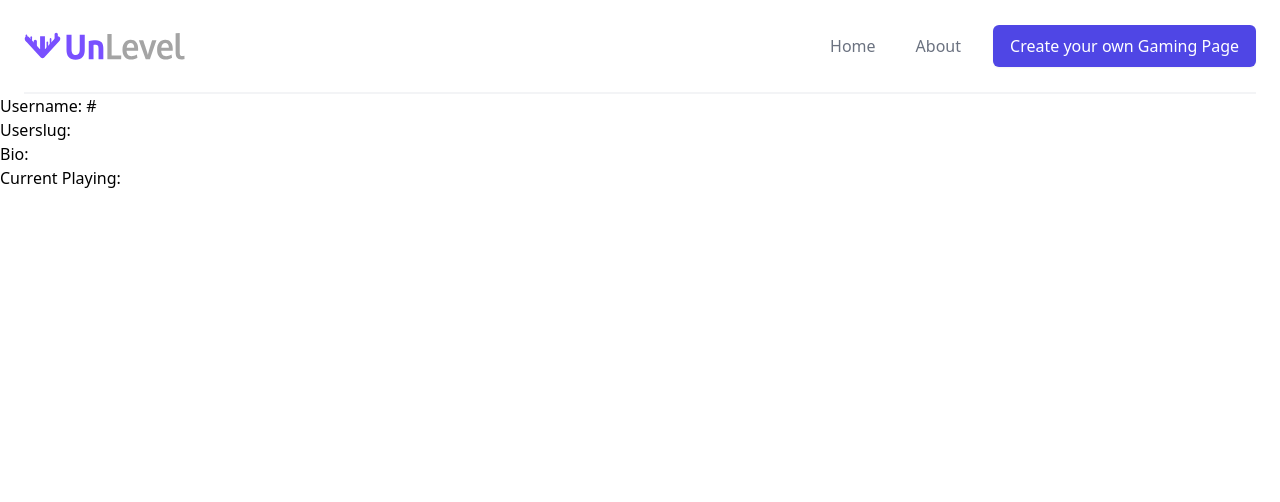
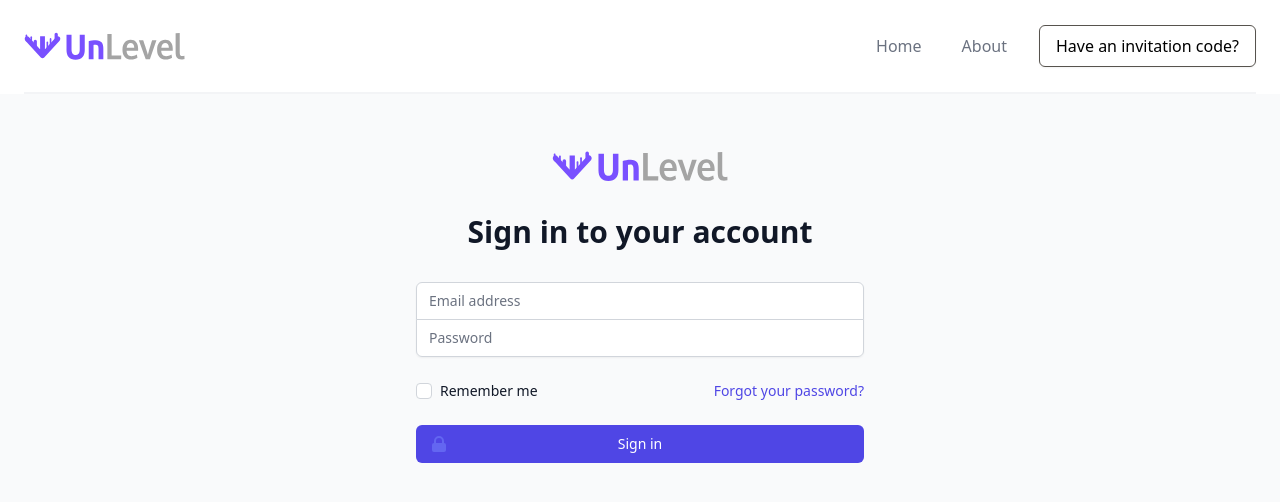
Before and after one commit to StackSpacePH/ggwp, a React (Create React App) app in the folder frontend/: page /login in a window 1280 px wide. Shown: the top 502 px of the page. Built offline with nearby package versions, Linux system fonts and the light colour scheme; no server answers.

Commit message:
Add: Home page & Login page

```diff
--- a/frontend/package.json
+++ b/frontend/package.json
@@ -6,6 +6,7 @@
     "@headlessui/react": "^1.4.2",
     "@heroicons/react": "^1.0.5",
     "@material-ui/core": "^4.12.3",
+    "@tailwindcss/forms": "^0.4.0",
     "@testing-library/jest-dom": "^5.16.1",
     "@testing-library/react": "^12.1.2",
     "@testing-library/user-event": "^13.5.0",
--- a/frontend/public/index.html
+++ b/frontend/public/index.html
@@ -1,5 +1,5 @@
 <!DOCTYPE html>
-<html lang="en">
+<html class="h-full bg-gray-50" lang="en">
   <head>
     <meta charset="utf-8" />
     <link rel="icon" href="%PUBLIC_URL%/favicon.ico" />
@@ -14,7 +14,7 @@
 
     <title>Unlevel</title>
   </head>
-  <body>
+  <body class="h-full">
     <noscript>You need to enable JavaScript to run this app.</noscript>
     <div id="root"></div>
   </body>
--- a/frontend/src/App.js
+++ b/frontend/src/App.js
@@ -4,6 +4,7 @@
 import Home from './components/home.js';
 import About from './components/about.js';
 import Page from './components/page.js';
+import Login from './components/login.js';
 
 function App() {
   return (
@@ -13,6 +14,7 @@
         <Route path='/' element={<Home />}></Route>
         <Route path='/about' element={<About />}></Route>
         <Route path='/:userslug' element={<Page />}></Route>
+        <Route path='/login' element={<Login />}></Route>
       </Routes>
     </Router>
   );
--- a/frontend/src/components/header.js
+++ b/frontend/src/components/header.js
@@ -13,13 +13,13 @@
       <div className="max-w-7xl mx-auto px-4 sm:px-6">
         <div className="flex justify-between items-center border-b-2 border-gray-100 py-6 md:justify-start md:space-x-10">
           <div className="flex justify-start lg:w-0 lg:flex-1">
-            <a href="#">
+            <Link to='/'>
               <img
                 className="h-8 w-auto sm:h-11"
                 src={logo}
-                alt=""
+                alt="Unlevel Logo"
               />
-            </a>
+            </Link>
           </div>
           <div className="-mr-2 -my-2 md:hidden">
             <Popover.Button className="bg-white rounded-md p-2 inline-flex items-center justify-center text-gray-400 hover:text-gray-500 hover:bg-gray-100 focus:outline-none focus:ring-2 focus:ring-inset focus:ring-indigo-500">
@@ -39,9 +39,9 @@
               </div>
             <a
               href="#"
-              className="ml-8 whitespace-nowrap inline-flex items-center justify-center px-4 py-2 border border-transparent rounded-md shadow-sm text-base font-medium text-white bg-indigo-600 hover:bg-indigo-700"
+              className="ml-8 whitespace-nowrap inline-flex items-center justify-center px-4 py-2 border border-stone-600 rounded-md shadow-sm text-base font-medium text-black bg-transparent hover:bg-indigo-700 hover:text-white hover:border-indigo-700"
             >
-              Create your own Gaming Page
+              Have an invitation code?
             </a>
           </div>
         </div>
@@ -58,17 +58,6 @@
       >
         <Popover.Panel focus className="absolute top-0 inset-x-0 p-2 transition transform origin-top-right md:hidden">
           <div className="rounded-lg shadow-lg ring-1 ring-black ring-opacity-5 bg-white divide-y-2 divide-gray-50">
-            <div className="pt-5 pb-6 px-5">
-              <div className="flex items-center justify-between">
-                <div>
-                  <img
-                    className="h-8 w-auto"
-                    src="https://tailwindui.com/img/logos/workflow-mark-indigo-600.svg"
-                    alt="Workflow"
-                  />
-                </div>
-              </div>
-            </div>
             <div className="py-6 px-5 space-y-6">
               <div className="grid grid-cols-2 gap-y-4 gap-x-8">
                 <Link to="/" className="text-base font-medium text-gray-500 hover:text-gray-900">
@@ -79,16 +68,10 @@
                 </Link>
               </div>
               <div>
-                <a
-                  href="#"
-                  className="w-full flex items-center justify-center px-4 py-2 border border-transparent rounded-md shadow-sm text-base font-medium text-white bg-indigo-600 hover:bg-indigo-700"
-                >
-                  Sign up
-                </a>
                 <p className="mt-6 text-center text-base font-medium text-gray-500">
-                  Want to have yours?{' '}
+                  Reserve your username now!{' '}
                   <a href="#" className="text-indigo-600 hover:text-indigo-500">
-                    Create your own Gaming Page
+                    Reserve Username
                   </a>
                 </p>
               </div>
--- a/frontend/src/components/home.js
+++ b/frontend/src/components/home.js
@@ -2,8 +2,26 @@
 
 export default function Home () {
     return (
-        <div>
-            You're in home
-        </div>
+        <main className="mt-10 mx-auto max-w-7xl px-4 sm:mt-12 sm:px-6 md:mt-16 lg:mt-20 lg:px-8 xl:mt-28">
+            <div className="sm:text-center lg:text-left">
+              <h1 className="text-4xl tracking-tight font-extrabold text-gray-900 sm:text-5xl md:text-6xl">
+                <span className="block xl:inline">Establish your</span>{' '}
+                <span className="block text-indigo-600 xl:inline">gaming brand</span>
+              </h1>
+              <p className="mt-3 text-base text-gray-500 sm:mt-5 sm:text-lg sm:max-w-xl sm:mx-auto md:mt-5 md:text-xl lg:mx-0">
+                UnLevel allows you to establish your gaming identity to the world. Share epic game highlights, game links, and game achievements - all in one place.
+              </p>
+              <div className="mt-5 sm:mt-8 sm:flex sm:justify-center lg:justify-start">
+                <div className="rounded-md shadow">
+                  <a
+                    href="#"
+                    className="w-full flex items-center justify-center px-8 py-3 border border-transparent text-base font-medium rounded-md text-white bg-indigo-600 hover:bg-indigo-700 md:py-4 md:text-lg md:px-10"
+                  >
+                    Reserve your username
+                  </a>
+                </div>
+              </div>
+            </div>
+          </main>
     )
 }
--- /dev/null
+++ b/frontend/src/components/login.js
@@ -0,0 +1,86 @@
+import { LockClosedIcon } from '@heroicons/react/solid';
+import Logo from '../assets/images/logo.svg';
+
+export default function Login() {
+  return (
+    <>
+      <div className="min-h-full flex items-center justify-center py-12 px-4 sm:px-6 lg:px-8">
+        <div className="max-w-md w-full space-y-8">
+          <div>
+            <img
+              className="mx-auto h-12 w-auto"
+              src={Logo}
+              alt="Workflow"
+            />
+            <h2 className="mt-6 text-center text-3xl font-extrabold text-gray-900">Sign in to your account</h2>
+          </div>
+          <form className="mt-8 space-y-6" action="#" method="POST">
+            <input type="hidden" name="remember" defaultValue="true" />
+            <div className="rounded-md shadow-sm -space-y-px">
+              <div>
+                <label htmlFor="email-address" className="sr-only">
+                  Email address
+                </label>
+                <input
+                  id="email-address"
+                  name="email"
+                  type="email"
+                  autoComplete="email"
+                  required
+                  className="appearance-none rounded-none relative block w-full px-3 py-2 border border-gray-300 placeholder-gray-500 text-gray-900 rounded-t-md focus:outline-none focus:ring-indigo-500 focus:border-indigo-500 focus:z-10 sm:text-sm"
+                  placeholder="Email address"
+                />
+              </div>
+              <div>
+                <label htmlFor="password" className="sr-only">
+                  Password
+                </label>
+                <input
+                  id="password"
+                  name="password"
+                  type="password"
+                  autoComplete="current-password"
+                  required
+                  className="appearance-none rounded-none relative block w-full px-3 py-2 border border-gray-300 placeholder-gray-500 text-gray-900 rounded-b-md focus:outline-none focus:ring-indigo-500 focus:border-indigo-500 focus:z-10 sm:text-sm"
+                  placeholder="Password"
+                />
+              </div>
+            </div>
+
+            <div className="flex items-center justify-between">
+              <div className="flex items-center">
+                <input
+                  id="remember-me"
+                  name="remember-me"
+                  type="checkbox"
+                  className="h-4 w-4 text-indigo-600 focus:ring-indigo-500 border-gray-300 rounded"
+                />
+                <label htmlFor="remember-me" className="ml-2 block text-sm text-gray-900">
+                  Remember me
+                </label>
+              </div>
+
+              <div className="text-sm">
+                <a href="#" className="font-medium text-indigo-600 hover:text-indigo-500">
+                  Forgot your password?
+                </a>
+              </div>
+            </div>
+
+            <div>
+              <button
+                type="submit"
+                className="group relative w-full flex justify-center py-2 px-4 border border-transparent text-sm font-medium rounded-md text-white bg-indigo-600 hover:bg-indigo-700 focus:outline-none focus:ring-2 focus:ring-offset-2 focus:ring-indigo-500"
+              >
+                <span className="absolute left-0 inset-y-0 flex items-center pl-3">
+                  <LockClosedIcon className="h-5 w-5 text-indigo-500 group-hover:text-indigo-400" aria-hidden="true" />
+                </span>
+                Sign in
+              </button>
+            </div>
+          </form>
+        </div>
+      </div>
+    </>
+  )
+}
--- a/frontend/tailwind.config.js
+++ b/frontend/tailwind.config.js
@@ -1,4 +1,5 @@
 module.exports = {
+  darkMode: 'class',
   content: [
     "./src/**/*.{js,jsx,ts,tsx}",
     "./public/index.html"
@@ -6,5 +7,7 @@
   theme: {
     extend: {},
   },
-  plugins: [],
+  plugins: [
+    require('@tailwindcss/forms')
+  ],
 }
```
Also changed, not shown: 1 other file (tests, documents, lock files or other folders).
